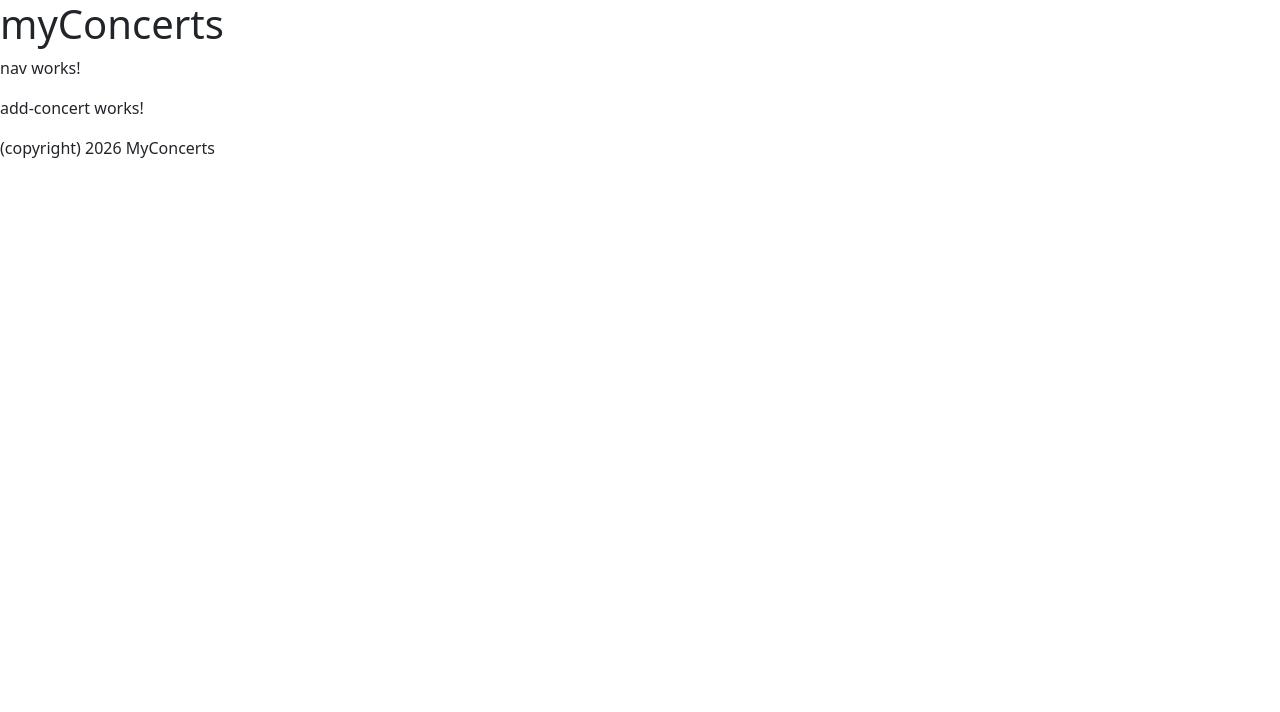
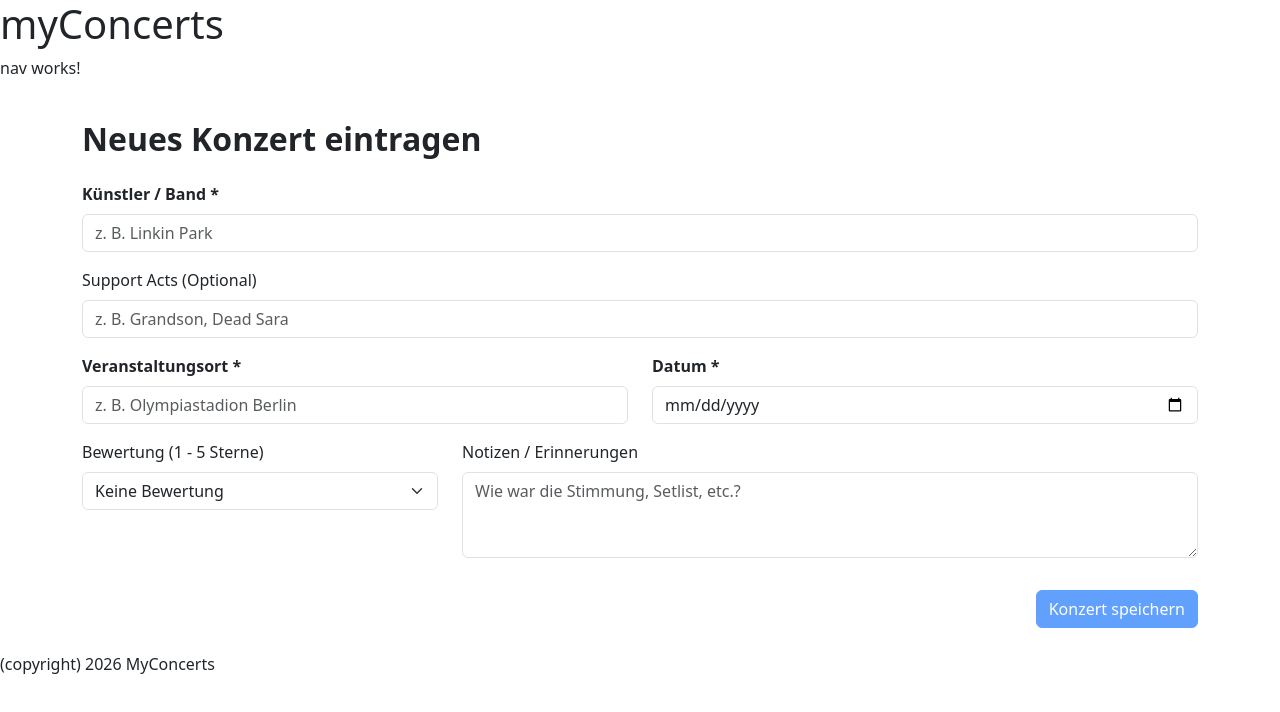
Before and after one commit to annika-schwarz/WebTech2026_abschlussprojekt, an Angular app in the folder myConcerts/: page /add in a window 1280 px wide. Shown: the top 712 px of the page. Built offline with nearby package versions, Linux system fonts and the light colour scheme; a web font is replaced by a local one.

Commit message:
add-concert Komponente fertig

```diff
--- a/myConcerts/src/app/pages/add-concert/add-concert.html
+++ b/myConcerts/src/app/pages/add-concert/add-concert.html
@@ -1 +1,6 @@
-<p>add-concert works!</p>
+<div class="container py-4">
+  <h2 class="fw-bold mb-4">Neues Konzert eintragen</h2>
+
+  <!-- Hier rufen wir das Formular auf -->
+  <app-concert-form (submitForm)="onSave($event)" />
+</div>
--- a/myConcerts/src/app/pages/add-concert/add-concert.ts
+++ b/myConcerts/src/app/pages/add-concert/add-concert.ts
@@ -1,5 +1,8 @@
-import { Component } from '@angular/core';
+import { Component, inject } from '@angular/core';
 import { ConcertFormComponent } from '../../components/concert-form/concert-form';
+import { ConcertService } from '../../services/concert';
+import { Router } from '@angular/router';
+import { Concert } from '../../models/concert.model';
 
 @Component({
   selector: 'app-add-concert',
@@ -7,4 +10,15 @@ import { ConcertFormComponent } from '../../components/concert-form/concert-form
   templateUrl: './add-concert.html',
   styleUrl: './add-concert.css',
 })
-export class AddConcertComponent {}
+export class AddConcertComponent {
+
+  private concertService = inject(ConcertService); // injiziert den ConcertService, um auf die Methoden zum Speichern von Konzerten zuzugreifen
+  private router = inject(Router); // injiziert den Router, um nach dem Speichern des Konzerts zur Startseite zu navigieren
+
+  // Methode, die aufgerufen wird, wenn das Formular abgeschickt wird
+  onSave(formData: Omit<Concert, 'id' | 'isPast'>): void {
+    this.concertService.addConcert(formData); // ruft die Methode zum Hinzufügen eines Konzerts im ConcertService auf
+    this.router.navigate(['/']); // navigiert zur Startseite, nachdem das Konzert gespeichert wurde
+  }
+
+}
```
